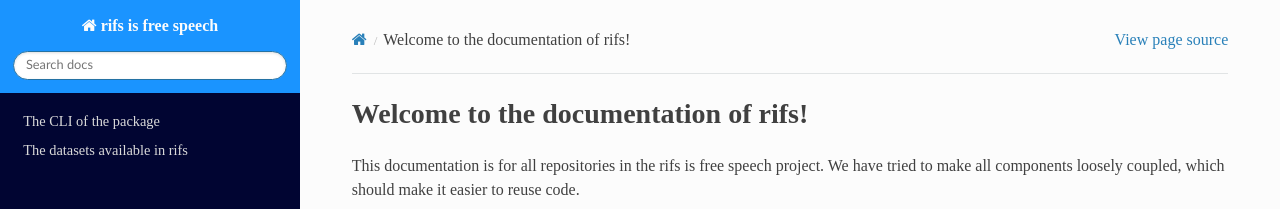
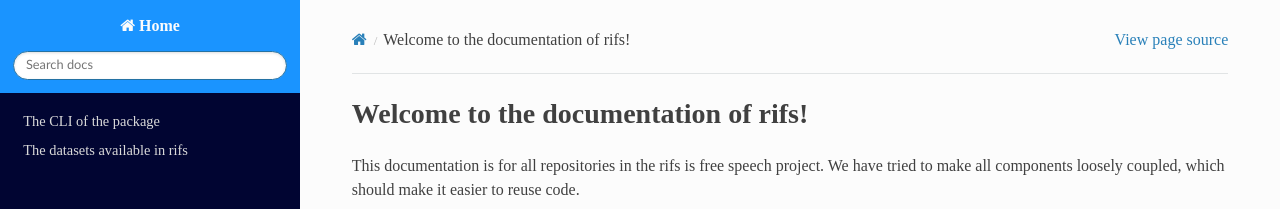
Before and after one commit to rifs-is-free-speech/docs, a Sphinx documentation site: the page built from docs/index.rst, in a window 1280 px wide. Shown: the top 209 px of the page. Built offline with Sphinx 7.4.7 and the Read the Docs theme 2.0.0, drawn with Linux system fonts in a browser that asks for light colours; some web fonts are replaced; the version number could not be read and is left out.

Commit message:
Added new stuff

```diff
--- a/docs/conf.py
+++ b/docs/conf.py
@@ -17,7 +17,7 @@
 
 # -- Project information -----------------------------------------------------
 
-project = "rifs is free speech"
+project = "Home"
 copyright = "2022, Anders Stendevad"
 author = "Anders Stendevad"
 
```
Also changed, not shown: 1 other file.
